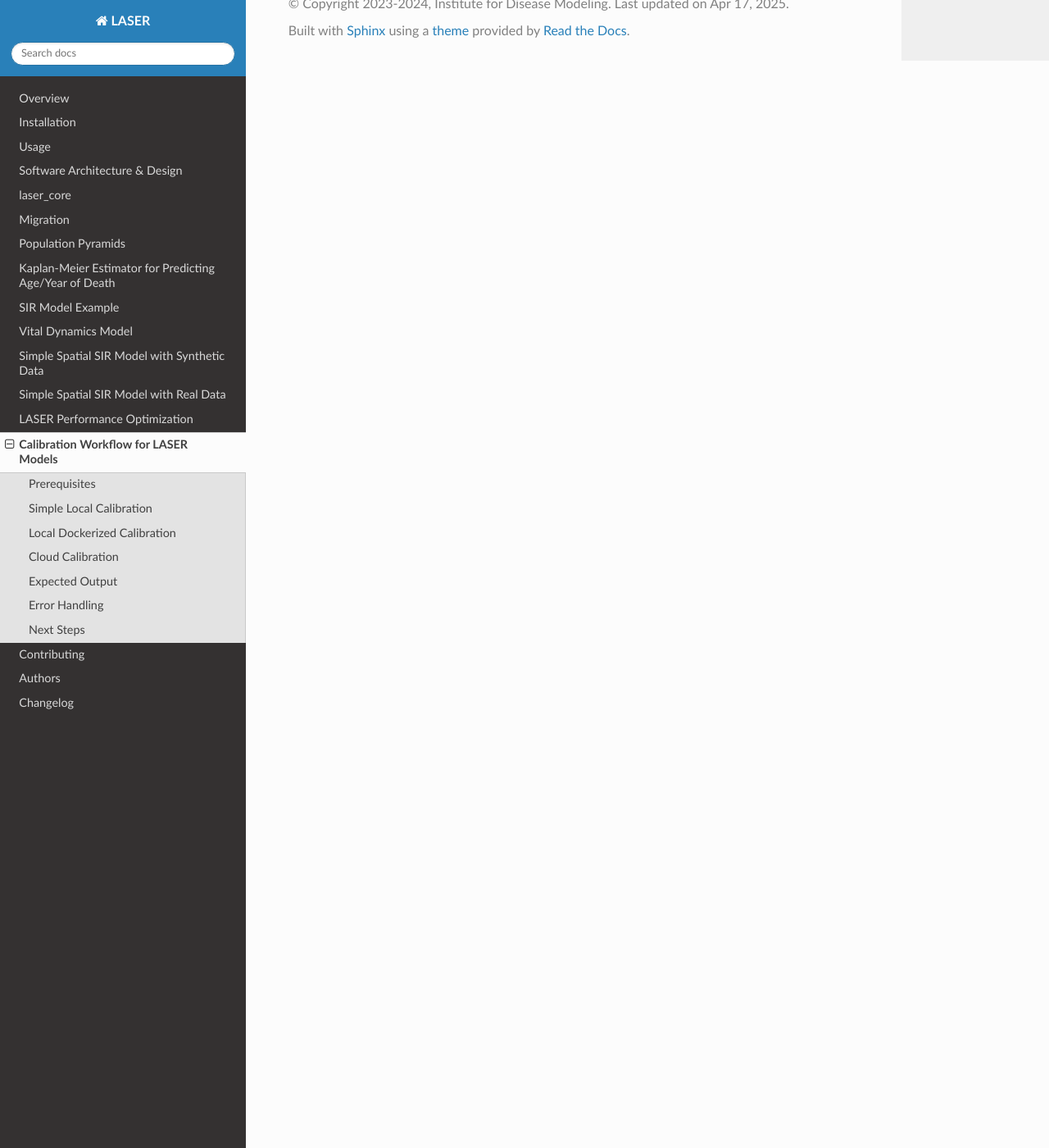
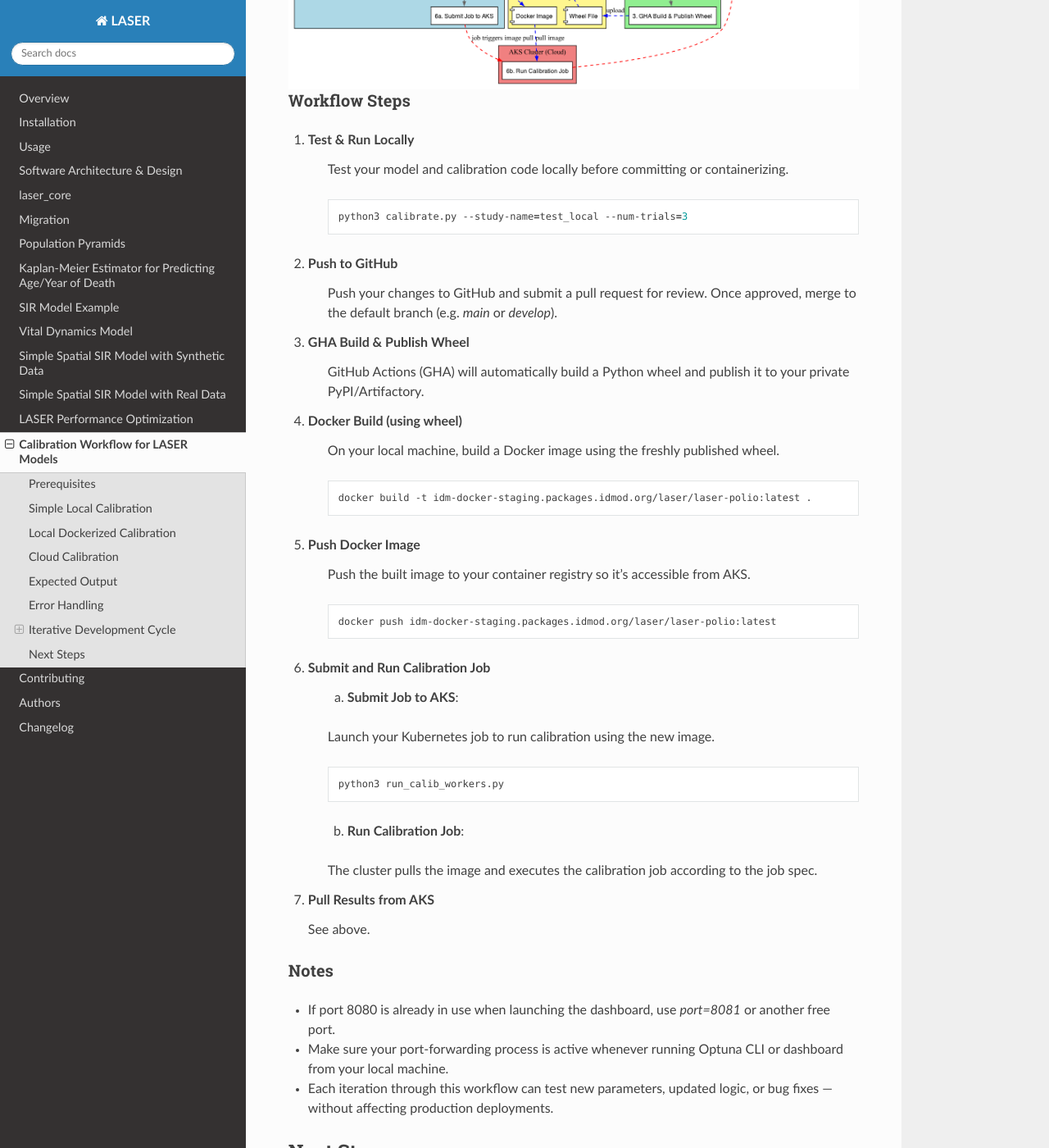
Before and after one commit to InstituteforDiseaseModeling/laser, a Sphinx documentation site: the page built from docs/calibration.rst, in a window 1280 px wide and 1400 px high, scrolled down 4512 px. Shown: the whole window at 82% size. Built offline with Sphinx 7.4.7 and the Read the Docs theme 3.1.0, drawn with Linux system fonts in a browser that asks for light colours; some of the changed text lies outside the part shown.

Commit message:
Attempting to add documentation of iterative inner loop.

```diff
--- a/docs/calibration.rst
+++ b/docs/calibration.rst
@@ -215,6 +215,74 @@ Error Handling
 - Model crashes: Check Docker logs (`docker logs <container>`) or run interactively.
 - Database connection errors: Confirm Docker network and container health. Ensure MySQL is listening on the expected port.
 
+Iterative Development Cycle
+---------------------------
+
+.. image:: media/workflow.png
+   :alt: LASER Calibration Development Workflow
+   :align: center
+   :width: 800px
+
+Workflow Steps
+~~~~~~~~~~~~~~
+
+1. **Test & Run Locally**
+
+    Test your model and calibration code locally before committing or containerizing.
+
+    .. code-block:: shell
+
+        python3 calibrate.py --study-name=test_local --num-trials=3
+
+2. **Push to GitHub**
+
+    Push your changes to GitHub and submit a pull request for review. Once approved, merge to the default branch (e.g. `main` or `develop`).
+
+3. **GHA Build & Publish Wheel**
+
+    GitHub Actions (GHA) will automatically build a Python wheel and publish it to your private PyPI/Artifactory.
+
+4. **Docker Build (using wheel)**
+
+    On your local machine, build a Docker image using the freshly published wheel.
+
+    .. code-block:: shell
+
+        docker build -t idm-docker-staging.packages.idmod.org/laser/laser-polio:latest .
+
+5. **Push Docker Image**
+
+    Push the built image to your container registry so it's accessible from AKS.
+
+    .. code-block:: shell
+
+        docker push idm-docker-staging.packages.idmod.org/laser/laser-polio:latest
+
+6. **Submit and Run Calibration Job**
+
+    a. **Submit Job to AKS**:
+
+    Launch your Kubernetes job to run calibration using the new image.
+
+    .. code-block:: shell
+
+        python3 run_calib_workers.py
+
+    b. **Run Calibration Job**:
+
+    The cluster pulls the image and executes the calibration job according to the job spec.
+
+7. **Pull Results from AKS**
+
+   See above.
+
+Notes
+~~~~~
+
+- If port 8080 is already in use when launching the dashboard, use `port=8081` or another free port.
+- Make sure your port-forwarding process is active whenever running Optuna CLI or dashboard from your local machine.
+- Each iteration through this workflow can test new parameters, updated logic, or bug fixes — without affecting production deployments.
+
 Next Steps
 ----------
 Once you've completed calibration:
```
Also changed, not shown: docs/media/workflow.png (added).
